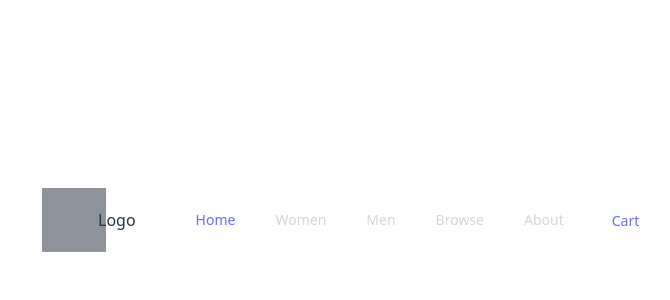
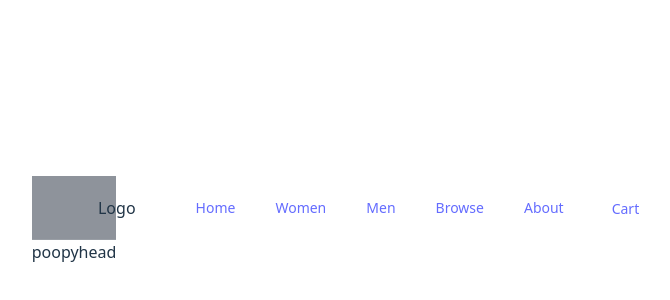
Before and after one commit to jauniew21/assign2, a React (Vite) app in the folder clothing-store-react-app/: page /women in a window 1280 px wide. Shown: the part 180-480 px from the top of the page, without its empty margins (566-1236 px from the left). Built offline with nearby package versions, Linux system fonts and the light colour scheme.

Commit message:
all routes lead to rome

```diff
--- a/clothing-store-react-app/src/App.jsx
+++ b/clothing-store-react-app/src/App.jsx
@@ -6,6 +6,10 @@ import { Routes , Route } from 'react-router-dom'
 import Header from './components/Header.jsx'
 import HomeView from './components/HomeView.jsx'
 import ShoppingCartView from './components/ShoppingCartView.jsx'
+import WomenView from './components/WomenView.jsx'
+import MenView from './components/MenView.jsx'
+import BrowseView from './components/BrowseView.jsx'
+import AboutView from './components/AboutView.jsx'
 
 function App() {
   return (
@@ -13,6 +17,10 @@ function App() {
       <Header />
       <Routes>
         <Route path="/home" element={HomeView}/>
+        <Route path="/women" element={WomenView}/>
+        <Route path="/men" element={MenView}/>
+        <Route path="/browse" element={BrowseView}/>
+        <Route path="/about" element={AboutView}/>
         <Route path="/cart" element={ShoppingCartView}/>
       </Routes>
     </main>
--- /dev/null
+++ b/clothing-store-react-app/src/components/AboutView.jsx
@@ -0,0 +1,9 @@
+
+
+const AboutView = (props) => {
+    return(<div>
+        <p>poopyhead</p>
+    </div>)
+}
+
+export default <AboutView />;
--- /dev/null
+++ b/clothing-store-react-app/src/components/BrowseView.jsx
@@ -0,0 +1,9 @@
+
+
+const BrowseView = (props) => {
+    return(<div>
+        <p>poopyhead</p>
+    </div>)
+}
+
+export default <BrowseView />;
--- /dev/null
+++ b/clothing-store-react-app/src/components/MenView.jsx
@@ -0,0 +1,9 @@
+
+
+const MenView = (props) => {
+    return(<div>
+        <p>poopyhead</p>
+    </div>)
+}
+
+export default <MenView />;
--- /dev/null
+++ b/clothing-store-react-app/src/components/WomenView.jsx
@@ -0,0 +1,9 @@
+
+
+const WomenView = (props) => {
+    return(<div>
+        <p>poopyhead</p>
+    </div>)
+}
+
+export default <WomenView />;
--- a/clothing-store-react-app/src/components/header.jsx
+++ b/clothing-store-react-app/src/components/header.jsx
@@ -13,10 +13,10 @@ const Header = (props) => {
                         <div class="hidden sm:ml-6 sm:block">
                             <div class="flex space-x-4">
                                 <Link to="/home" className='rounded-md px-3 py-2 text-sm font-medium text-gray-300 hover:bg-white/5 hover:text-white'>Home</Link>
-                                <p className='rounded-md px-3 py-2 text-sm font-medium text-gray-300 hover:bg-white/5 hover:text-white'>Women</p>
-                                <p className='rounded-md px-3 py-2 text-sm font-medium text-gray-300 hover:bg-white/5 hover:text-white'>Men</p>
-                                <p className='rounded-md px-3 py-2 text-sm font-medium text-gray-300 hover:bg-white/5 hover:text-white'>Browse</p>
-                                <p className='rounded-md px-3 py-2 text-sm font-medium text-gray-300 hover:bg-white/5 hover:text-white'>About</p>
+                                <Link to="/women" className='rounded-md px-3 py-2 text-sm font-medium text-gray-300 hover:bg-white/5 hover:text-white'>Women</Link>
+                                <Link to="/men" className='rounded-md px-3 py-2 text-sm font-medium text-gray-300 hover:bg-white/5 hover:text-white'>Men</Link>
+                                <Link to="/browse" className='rounded-md px-3 py-2 text-sm font-medium text-gray-300 hover:bg-white/5 hover:text-white'>Browse</Link>
+                                <Link to="/about" className='rounded-md px-3 py-2 text-sm font-medium text-gray-300 hover:bg-white/5 hover:text-white'>About</Link>
                             </div>
                         </div>
                     </div>
```
